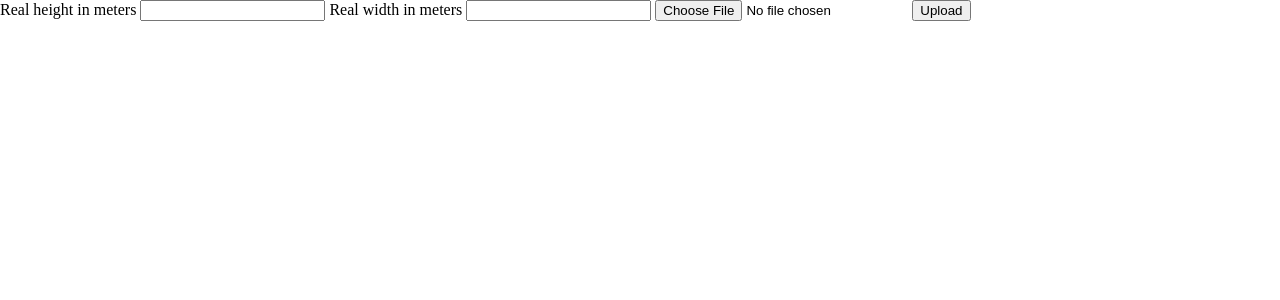
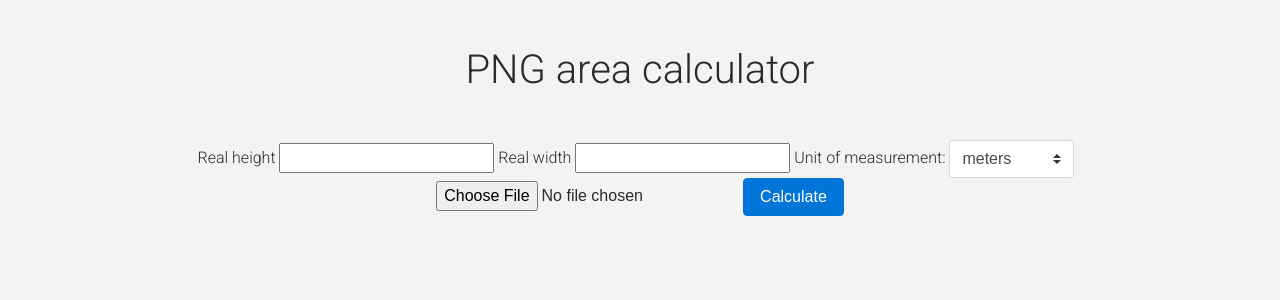
Before and after one commit to PedroKlein/PNG-area, a Flask app: page / in a window 1280 px wide. Shown: the top 300 px of the page. Run offline with Flask 2, Linux system fonts and the light colour scheme; some libraries are stand-ins or nearby versions.

Commit message:
feat: bootstrap minimal styling

```diff
--- a/app.py
+++ b/app.py
@@ -5,10 +5,12 @@ from service import core
 
 app = Flask(__name__, static_url_path="/static")
 UPLOAD_FOLDER = "static/uploads/"
+RESULT_FOLDER = "static/results/"
 ALLOWED_EXTENSIONS = {"jpeg", "png", "jpeg"}
 
 app.config["SECRET_KEY"] = "YourSecretKey"
 app.config["UPLOAD_FOLDER"] = UPLOAD_FOLDER
+app.config["RESULT_FOLDER"] = RESULT_FOLDER
 app.config["MAX_CONTENT_LENGTH"] = 2 * 1024 * 1024
 
 
@@ -29,6 +31,7 @@ def index():
         file = request.files["file"]
         real_height = request.form["real-height"]
         real_width = request.form["real-width"]
+        unit = request.form["unit"]
 
         if file.filename == "":
             flash("No file selected")
@@ -40,10 +43,16 @@ def index():
         if file and allowed_file(file.filename):
             filename = secure_filename(file.filename)
             file.save(os.path.join(UPLOAD_FOLDER, filename))
-            result = core.get_area(int(real_height), int(real_width), os.path.join(UPLOAD_FOLDER, filename))
+            result = core.get_area(float(real_height), float(real_width), filename)
             data = {
                 "uploaded_img": "static/uploads/" + filename,
-                "area": result
+                "processed_img": "static/results/" + filename,
+                "area": "{:.3f}".format(round(result, 3)),
+                "unit": unit
             }
         return render_template("index.html", data=data)
     return render_template("index.html")
+
+
+if __name__ == "__main__":
+    app.run(debug=True)
--- a/service/core.py
+++ b/service/core.py
@@ -1,16 +1,19 @@
 import cv2
 import numpy as np
 import math
+import os
+
+UPLOAD_FOLDER = "static/uploads/"
+RESULT_FOLDER = "static/results/"
 
 
-def get_area(real_height, real_width, file):
-    im = cv2.imread(file, 0)
+def get_area(real_height, real_width, filename):
+    im = cv2.imread(os.path.join(UPLOAD_FOLDER, filename), 0)
 
     img_height, img_width = im.shape
 
     meters_per_pixel_height = real_height / img_height
     meters_per_pixel_width = real_width / img_width
-    print(meters_per_pixel_height * meters_per_pixel_width)
 
     contours, hierarchy = cv2.findContours(im.copy(), cv2.RETR_EXTERNAL, cv2.CHAIN_APPROX_NONE)
 
@@ -18,4 +21,6 @@ def get_area(real_height, real_width, file):
 
     cv2.drawContours(out, contours, -1, 255, -1)
 
+    cv2.imwrite(os.path.join(RESULT_FOLDER, filename), out)
+
     return math.sqrt(np.count_nonzero(out) * meters_per_pixel_height * meters_per_pixel_width)
--- a/static/css/main.css
+++ b/static/css/main.css
@@ -1,4 +1,14 @@
 body {
-    background: white;
+    background-color: #F3F3F1 !important;
+    text-align: center;
+    font-family: 'Roboto', sans-serif !important;
     margin: 0;
 }
+
+.form {
+    display: flex;
+}
+
+.result {
+    display: flex;
+}
--- a/templates/index.html
+++ b/templates/index.html
@@ -4,25 +4,57 @@
     <meta charset="UTF-8"/>
     <meta name="viewport" content="width=device-width, initial-scale=1.0"/>
     <link rel="stylesheet" href="{{ url_for('static', filename='css/main.css') }}">
+    <link href="https://fonts.googleapis.com/css2?family=Roboto:wght@300&display=swap" rel="stylesheet">
+    <link rel="stylesheet" href="https://maxcdn.bootstrapcdn.com/bootstrap/4.0.0-alpha.6/css/bootstrap.min.css"
+          integrity="sha384-rwoIResjU2yc3z8GV/NPeZWAv56rSmLldC3R/AZzGRnGxQQKnKkoFVhFQhNUwEyJ" crossorigin="anonymous">
+    <script src="https://code.jquery.com/jquery-3.1.1.slim.min.js"
+            integrity="sha384-A7FZj7v+d/sdmMqp/nOQwliLvUsJfDHW+k9Omg/a/EheAdgtzNs3hpfag6Ed950n"
+            crossorigin="anonymous"></script>
+    <script src="https://cdnjs.cloudflare.com/ajax/libs/tether/1.4.0/js/tether.min.js"
+            integrity="sha384-DztdAPBWPRXSA/3eYEEUWrWCy7G5KFbe8fFjk5JAIxUYHKkDx6Qin1DkWx51bBrb"
+            crossorigin="anonymous"></script>
+    <script src="https://maxcdn.bootstrapcdn.com/bootstrap/4.0.0-alpha.6/js/bootstrap.min.js"
+            integrity="sha384-vBWWzlZJ8ea9aCX4pEW3rVHjgjt7zpkNpZk+02D9phzyeVkE+jo0ieGizqPLForn"
+            crossorigin="anonymous"></script>
     <title>PNG Area</title>
 </head>
 <body>
 <script type=text/javascript src="{{ url_for('static', filename='js/main.js') }}"></script>
-<div class="container">
+<div class="container mt-5 mb-5 text-center">
+ <h1> PNG area calculator </h1>
+</div>
+<div class="form-group">
     <form method=post enctype=multipart/form-data>
-        <label for="real-height">Real height in meters</label>
-        <input step="0.01" type=number name="real-height" id="real-height">
-        <label for="real-width">Real width in meters</label>
-        <input step="0.01" type=number name="real-width" id="real-width">
-        <input type=file name=file id="imgInp">
-        <input type=submit value=Upload class="btn btn-primary">
+        <div class="text-center">
+            <label for="real-height">Real height</label>
+            <input step="0.01" type=number name="real-height" id="real-height">
+            <label for="real-width">Real width</label>
+            <input step="0.01" type=number name="real-width" id="real-width">
+            <label for="unit">
+                Unit of measurement:
+            </label>
+            <select class="custom-select mb-2 mr-sm-2 mb-sm-0" id="unit" name="unit">
+                <option value="millimeters">millimeters</option>
+                <option value="centimeters">centimeters</option>
+                <option value="meters" selected>meters</option>
+                <option value="kilometers">kilometers</option>
+            </select>
+        </div>
+        <div class="file-upload-wrapper">
+            <input type=file name=file id="imgInp">
+            <button type=submit class="btn btn-primary">Calculate</button>
+        </div>
+
     </form>
-<!--    <img id="output" src="#" alt="" width="40%" height="40%">-->
+    <!--    <img id="output" src="#" alt="" width="40%" height="40%">-->
 </div>
 {% if data %}
-<div class="container">
+<div class="container text-center">
     <img src="{{ data.uploaded_img }}" width="480px" height="360px">
-    <span>area = {{ data.area }} square meters</span>
+    <img src="{{ data.processed_img }}" width="480px" height="360px">
+</div>
+<div class="container mt-5">
+    <h2>area = {{ data.area }} square {{ data.unit }}</h2>
 </div>
 {% endif %}
 </body>
```
Also changed, not shown: static/results/test2.png (added).
